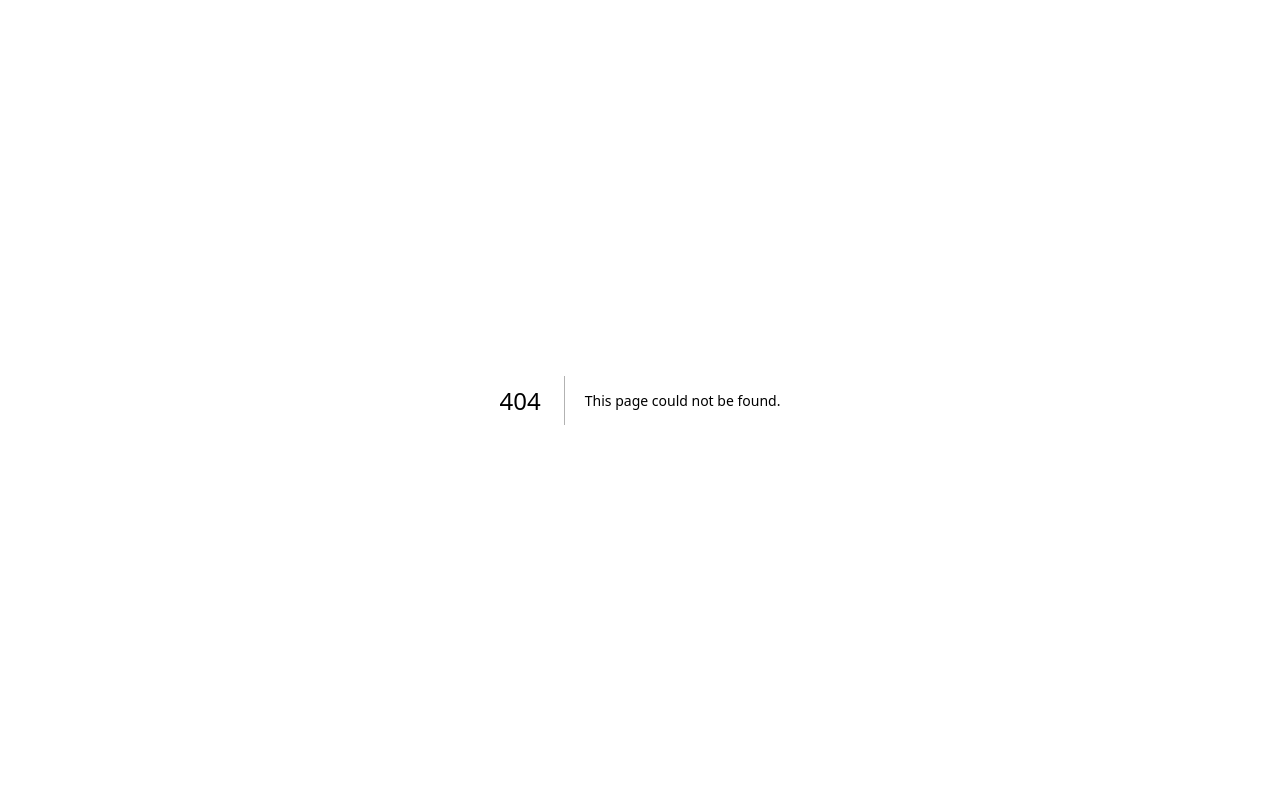
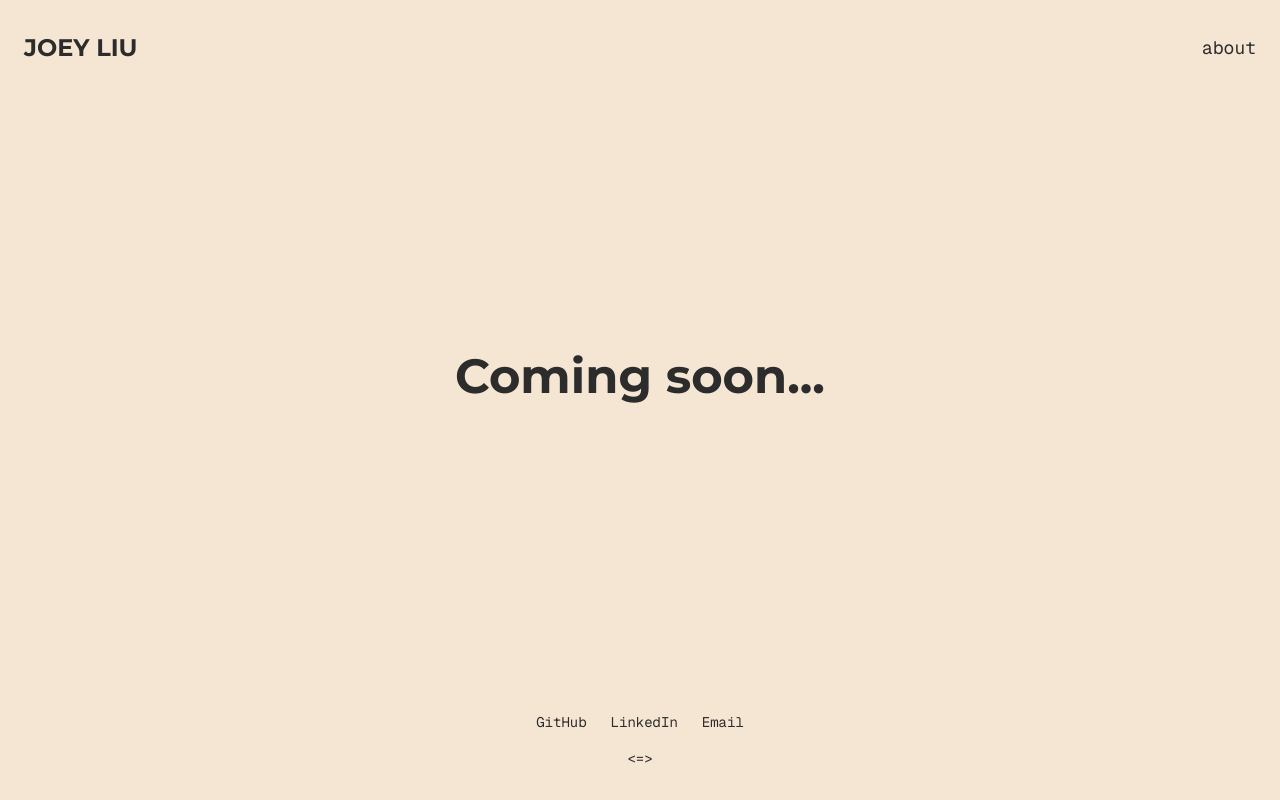
Before and after one commit to joeyqliu/joeyqliu.github.io, a Next.js app: page /about in a window 1280 px wide. Before the commit this address had no page. Built offline with nearby package versions, Linux system fonts and the light colour scheme.

Commit message:
add about page

```diff
--- a/next.config.ts
+++ b/next.config.ts
@@ -1,11 +1,8 @@
 import type { NextConfig } from "next";
-
 const nextConfig: NextConfig = {
-  output: 'export',
-  basePath: '/joeyqliu',
   images: {
     unoptimized: true,
   },
+  output: 'export'
 };
-
 export default nextConfig;
--- /dev/null
+++ b/src/app/about/page.tsx
@@ -0,0 +1,44 @@
+"use client";
+
+import Link from "next/link";
+
+export default function About() {
+  return (
+    <div className="min-h-screen flex flex-col">
+      {/* Header */}
+      <header className="w-full px-6 py-8">
+        <div className="flex justify-between items-center">
+          <Link href="/" className="text-2xl font-bold">
+            JOEY LIU
+          </Link>
+          <span className="text-lg font-[family-name:var(--font-geist-mono)]">
+            about
+          </span>
+        </div>
+      </header>
+
+      {/* Main Content */}
+      <main className="flex-grow flex flex-col items-center justify-center px-6">
+        <h1 className="text-5xl font-bold text-center mb-6">
+          Coming soon...
+        </h1>
+      </main>
+
+      {/* Footer */}
+      <footer className="w-full py-8 mt-auto">
+        <div className="max-w-2xl mx-auto px-6">
+          <div className="flex flex-col items-center gap-4">
+            <div className="flex justify-center items-center gap-6 font-[family-name:var(--font-geist-mono)] text-sm">
+              <a href="https://github.com/joeyqliu">GitHub</a>
+              <a href="https://linkedin.com/in/joeyqliu">LinkedIn</a>
+              <a href="mailto:joeyqliu@gmail.com">Email</a>
+            </div>
+            <span className="font-[family-name:var(--font-geist-mono)] text-sm">
+              &lt;=&gt;
+            </span>
+          </div>
+        </div>
+      </footer>
+    </div>
+  );
+}
--- a/src/app/page.tsx
+++ b/src/app/page.tsx
@@ -1,6 +1,7 @@
 "use client";
 
 import Image from "next/image";
+import Link from "next/link";
 import { useState } from "react";
 
 export default function Home() {
@@ -33,10 +34,15 @@ export default function Home() {
       {/* Header with name and about */}
       <header className="w-full px-6 py-8">
         <div className="flex justify-between items-center">
-          <h1 className="text-2xl font-bold">JOEY LIU</h1>
-          <a href="/" className="text-lg font-[family-name:var(--font-geist-mono)]">
+          <Link href="/" className="text-2xl font-bold z-50">
+            JOEY LIU
+          </Link>
+          <Link
+            href="/about"
+            className="text-lg font-[family-name:var(--font-geist-mono)] hover:text-white transition-colors duration-150 cursor-pointer p-2 z-50"
+          >
             about
-          </a>
+          </Link>
         </div>
       </header>
 
@@ -73,12 +79,12 @@ export default function Home() {
         <div className="max-w-2xl mx-auto px-6">
           <div className="flex flex-col items-center gap-4">
             <div className="flex justify-center items-center gap-6 font-[family-name:var(--font-geist-mono)] text-sm">
-              <a href="https://github.com/joeyqliu">GitHub</a>
-              <a href="https://linkedin.com/in/joeyqliu">LinkedIn</a>
-              <a href="mailto:joeyqliu@gmail.com">Email</a>
+              <Link href="https://github.com/joeyqliu" target="_blank" className="z-50">GitHub</Link>
+              <Link href="https://linkedin.com/in/joeyqliu" target="_blank" className="z-50">LinkedIn</Link>
+              <Link href="mailto:joeyqliu@gmail.com" className="z-50">Email</Link>
             </div>
             <span className="font-[family-name:var(--font-geist-mono)] text-sm">
-              &lt;=&gt;
+              &lt; = &gt;
             </span>
           </div>
         </div>
```
